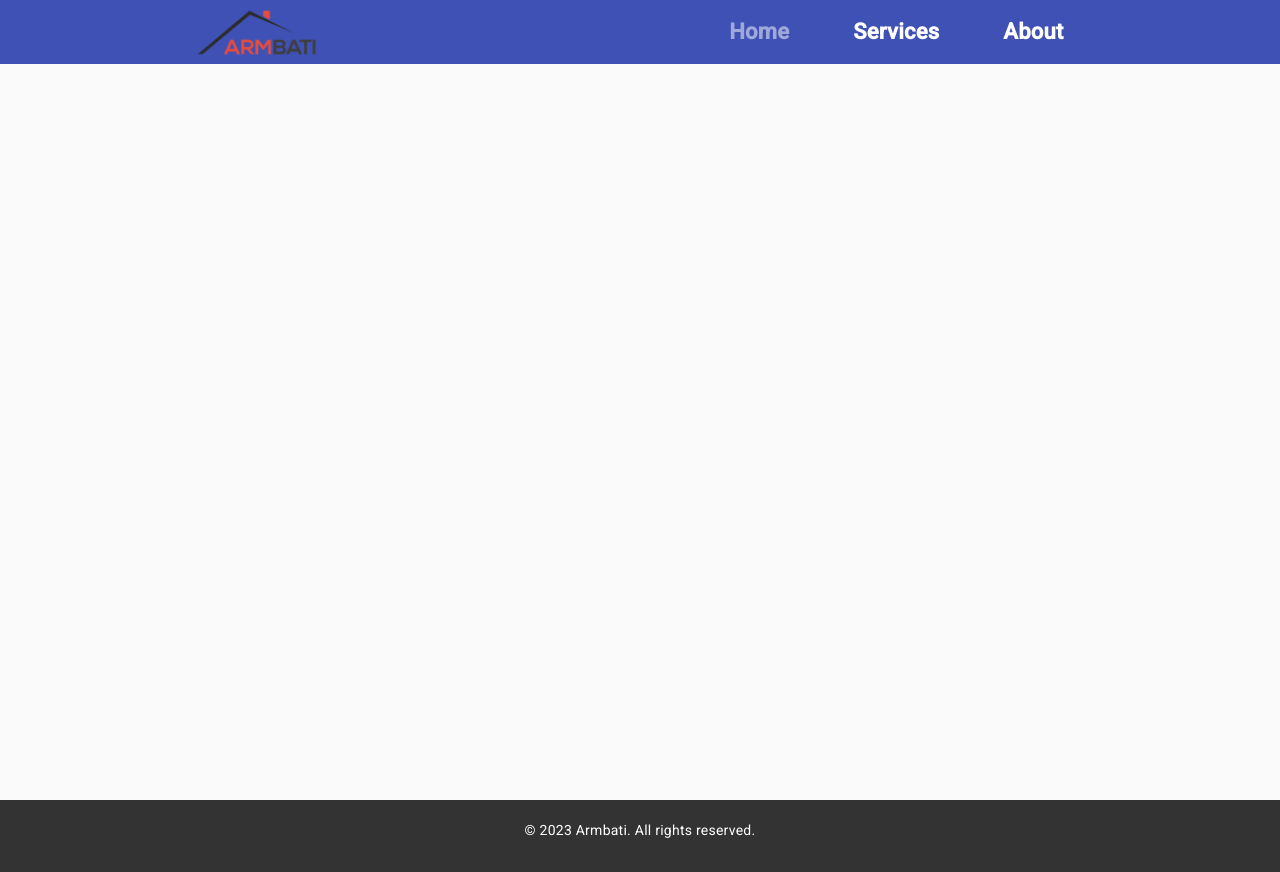
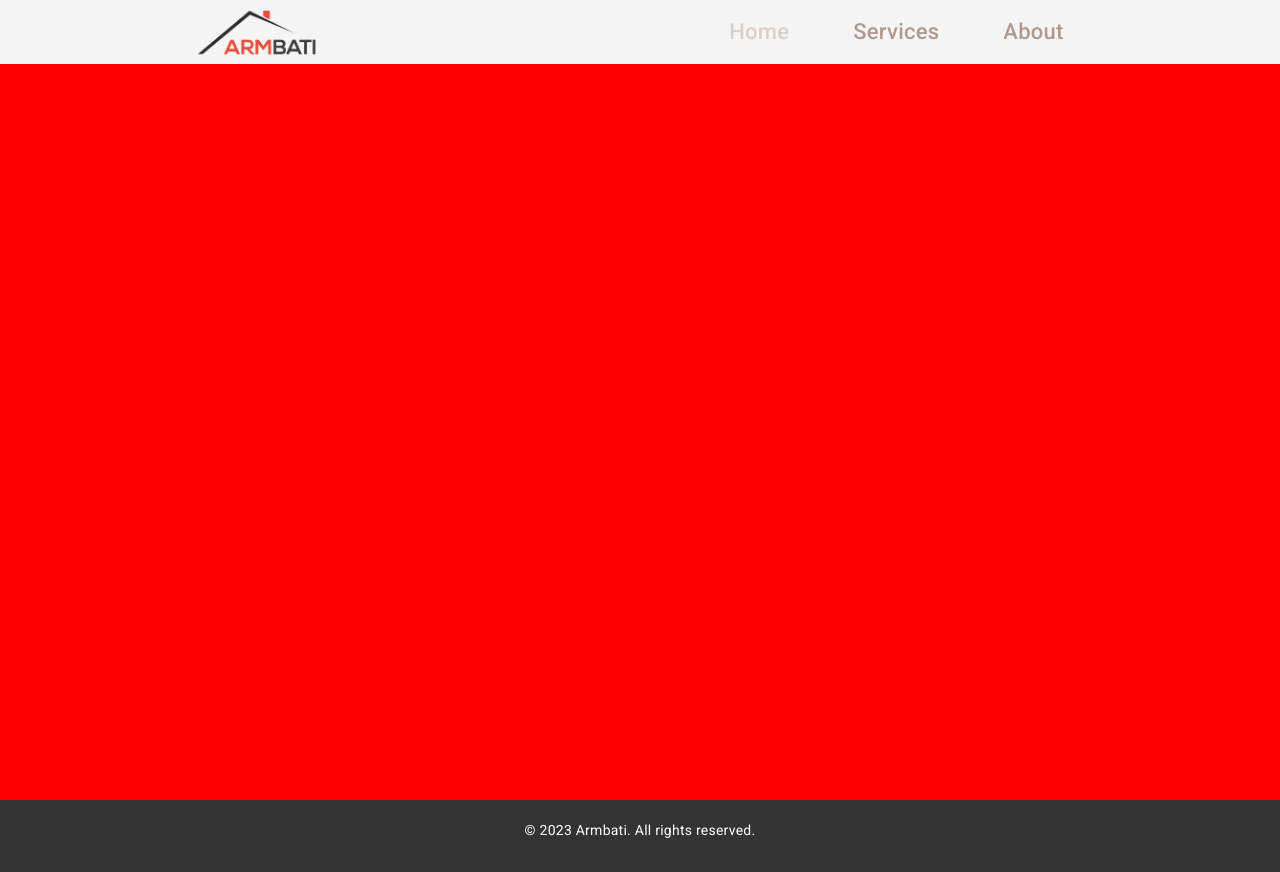
Before and after one commit to vanande/fluffy-journey, an Angular app: page /home in a window 1280 px wide. Built offline with nearby package versions, Linux system fonts and the light colour scheme.

Commit message:
need inspiration for the presentation

```diff
--- a/src/app/footer/footer.component.css
+++ b/src/app/footer/footer.component.css
@@ -1,4 +1,5 @@
 .footer {
+  display: block;
   background-color: #333;
   color: #fff;
   text-align: center;
--- a/src/app/landing/landing.component.css
+++ b/src/app/landing/landing.component.css
@@ -1,3 +1,25 @@
-p {
+.presentation {
+  top: 0;
+  left: 0;
   min-height: 100vh;
+  width: 100%;
+  background: red;
+  overflow: hidden;
 }
+
+slide {
+  margin: auto;
+}
+
+slide img {
+  max-height: 75vh;
+  width: 100%;
+  overflow: hidden;
+}
+
+slide h3 {
+  font-size: 2rem;
+}
+slide p {
+  font-size: 1.2rem;
+}
--- a/src/app/landing/landing.component.html
+++ b/src/app/landing/landing.component.html
@@ -0,0 +1,14 @@
+<div class="presentation">
+
+</div>
+
+<h1>Nos dernières rénovations</h1>
+<carousel [isAnimated]="true">
+  <slide class="col-sm-6" *ngFor="let slide of slides">
+    <img [src]="slide.imageSrc" [alt]="slide.alt">
+    <div class="carousel-caption d-none d-md-block">
+      <h3>{{ slide.label }}</h3>
+      <p>{{ slide.caption }}</p>
+    </div>
+  </slide>
+</carousel>
--- a/src/app/landing/landing.component.ts
+++ b/src/app/landing/landing.component.ts
@@ -1,10 +1,32 @@
 import { Component } from '@angular/core';
+import {CarouselConfig} from "ngx-bootstrap/carousel";
 
 @Component({
   selector: 'app-landing',
   templateUrl: './landing.component.html',
-  styleUrls: ['./landing.component.css']
+  styleUrls: ['./landing.component.css'],
+  providers: [
+    { provide: CarouselConfig, useValue: { interval: 5000, noPause: true, showIndicators: true } }
+  ]
 })
 export class LandingComponent {
+  slides = [
+    {
+      imageSrc: '../../assets/images/home/Image_AI__5.jpg',
+      alt: 'first slide',
+      label: 'House of Dream',
+      caption: 'Build in seconds, dream for life.'
+    },{
+      imageSrc: '../../assets/images/home/Image_AI__2.jpg',
+      alt: 'second slide',
+      label: 'House of Cards',
+      caption: 'Build in seconds, dream for life.'
+    },{
+      imageSrc: '../../assets/images/home/Image_AI__4.jpg',
+      alt: 'third slide',
+      label: 'House of Gold',
+      caption: 'Build in seconds, dream for life.'
+    },
 
+  ];
 }
--- a/src/app/nav/nav.component.css
+++ b/src/app/nav/nav.component.css
@@ -11,20 +11,21 @@
   display: flex;
   justify-content: space-around;
   align-items: center;
+  backdrop-filter: blur(50px);
 }
 
 .nav-link a {
-  font-weight: bold;
   font-size: 1.1em;
   margin-left: 1.5rem;
   padding: 6px 20px;
   text-decoration: none;
-  color: white;
+  color: rgb(177, 153, 143);
   border-radius: 20px;
 }
 
 .nav-link a:hover, .active {
-  opacity: 50%;
+  color: rgb(253, 219, 204);
+  opacity: 40%;
 }
 
 .sidenav {
--- a/src/app/nav/nav.component.html
+++ b/src/app/nav/nav.component.html
@@ -10,7 +10,7 @@
     </mat-nav-list>
   </mat-sidenav>
   <mat-sidenav-content>
-    <mat-toolbar color="primary">
+    <mat-toolbar color="transparent">
       <button
         type="button"
         aria-label="Toggle sidenav"
--- a/src/index.html
+++ b/src/index.html
@@ -9,6 +9,7 @@
   <link rel="preconnect" href="https://fonts.gstatic.com">
   <link href="https://fonts.googleapis.com/css2?family=Roboto:wght@300;400;500&display=swap" rel="stylesheet">
   <link href="https://fonts.googleapis.com/icon?family=Material+Icons" rel="stylesheet">
+  <link href="https://cdn.jsdelivr.net/npm/bootstrap@5.2.3/dist/css/bootstrap.min.css" rel="stylesheet" crossorigin="anonymous" integrity="sha384-rbsA2VBKQhggwzxH7pPCaAqO46MgnOM80zW1RWuH61DGLwZJEdK2Kadq2F9CUG65">
 </head>
 <body class="mat-typography">
   <app-root></app-root>
```
Also changed, not shown: src/app/app.module.ts (+5 -3 lines).
